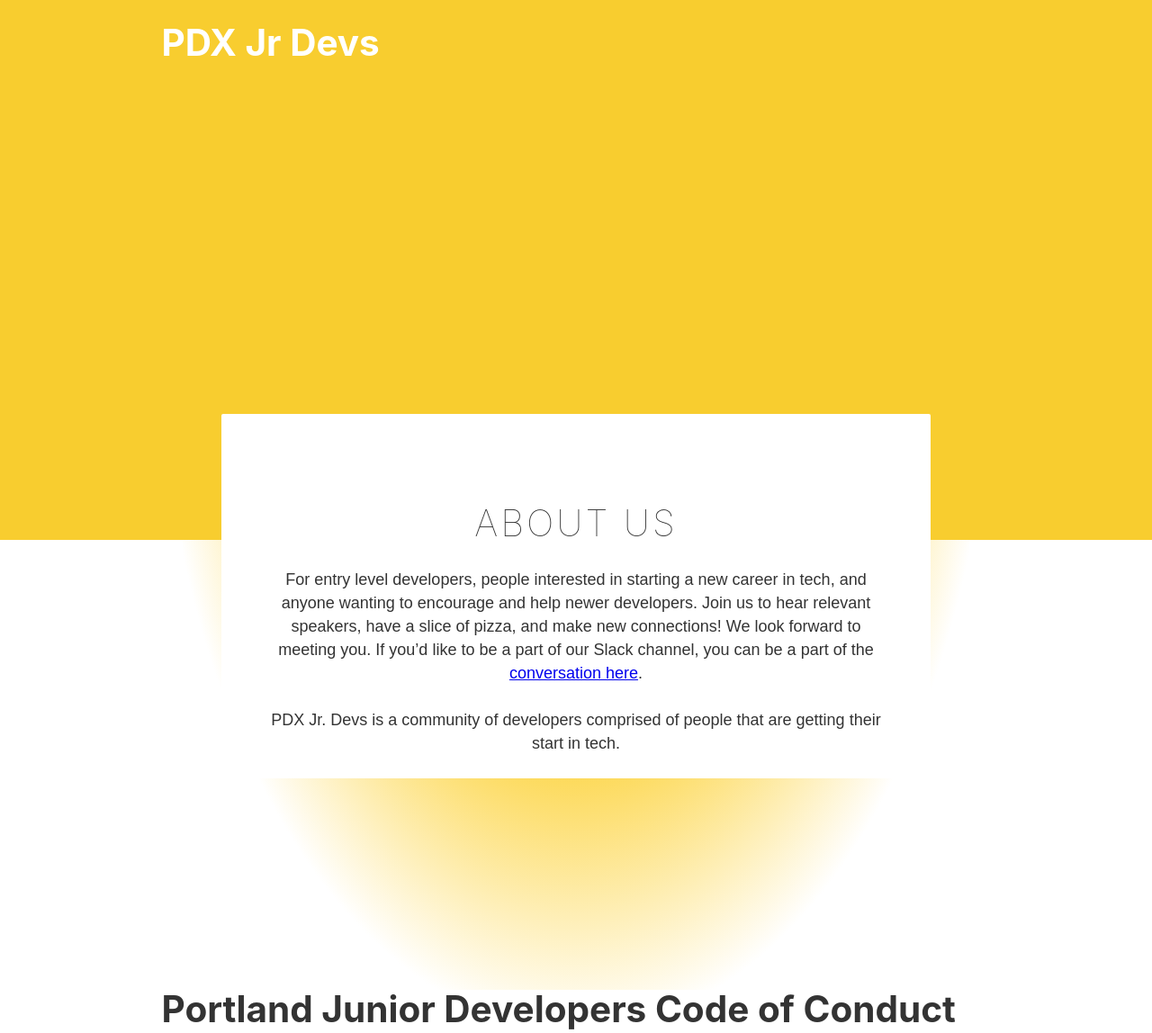
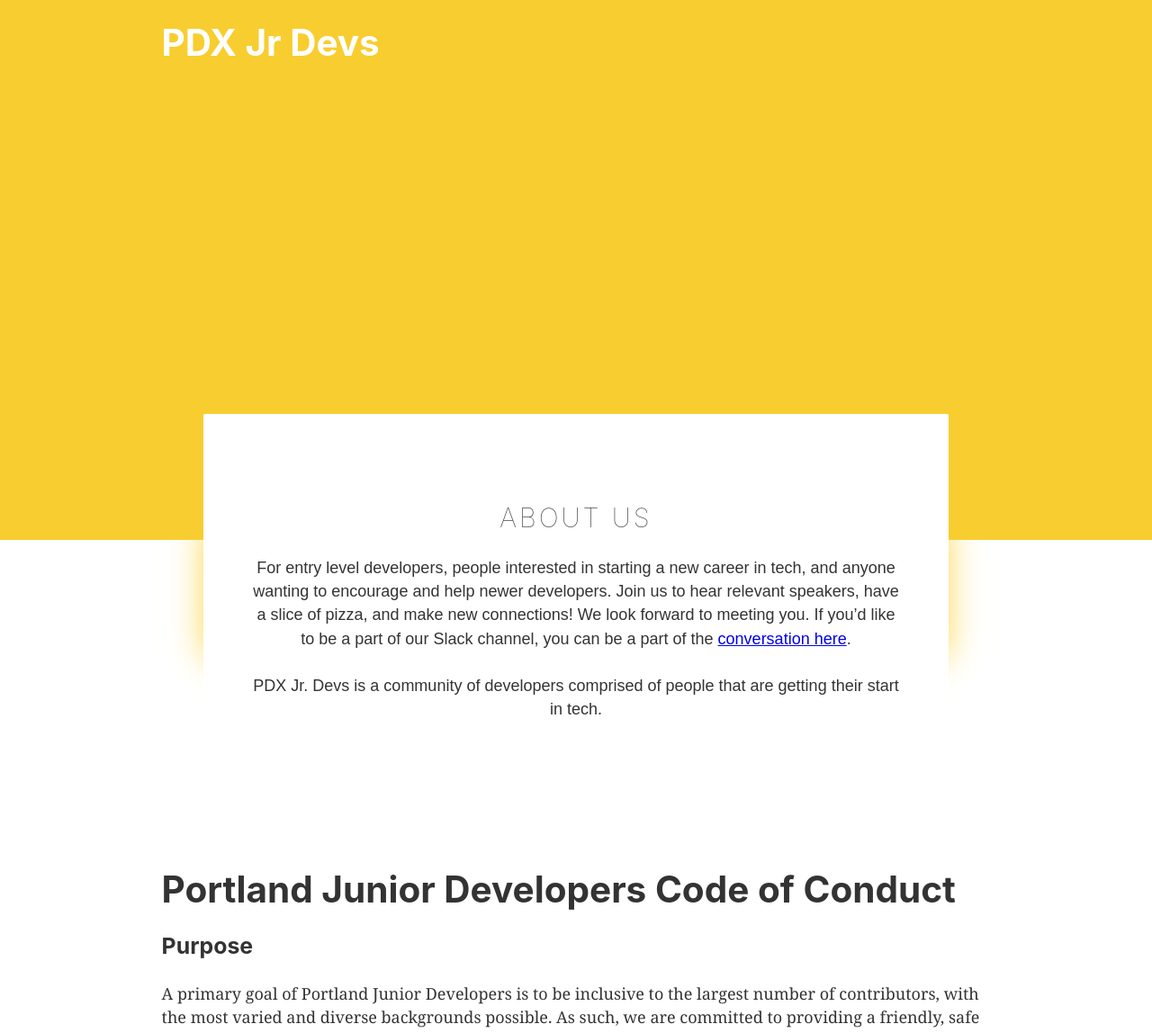
Before and after one commit to Portland-JR-Devs/jr-dev-site2020, a Gatsby site: page / in a window 1280 px wide. Shown: the top 1148 px of the page at 90% size. Built offline with nearby package versions, Linux system fonts and the light colour scheme; Gatsby itself is replaced by a stand-in of ours.

Commit message:
Change styling, code while mobbing

```diff
--- a/src/components/about/About.js
+++ b/src/components/about/About.js
@@ -1,13 +1,12 @@
 import React from "react"
 import "./about.scss"
 
-const About = props => {
+const About = () => {
   return (
-      <div className="outer-container">
         <div className="about-container">
-          <h1 id="about-us-header">
-            {props.title}
-          </h1>
+          <h2 id="about-us-header">
+            About Us
+          </h2>
           <p>
             For entry level developers, people interested in starting a new
             career in tech, and anyone wanting to encourage and help newer
@@ -21,7 +20,6 @@
             are getting their start in tech.
           </p>
         </div>
-      </div>
   )
 }
 
--- a/src/components/about/about.scss
+++ b/src/components/about/about.scss
@@ -1,10 +1,3 @@
-.outer-container {
-  margin: 0 auto;
-  height: 500px;
-  width: 95%;
-  background: radial-gradient(at 50% -50%, #fccf2b 250px, #fff 75%, #fff 50%);
-}
-
 .about-container {
   position: relative;
   top: -140px;
@@ -12,8 +5,8 @@
   flex-direction: column;
   justify-content: center;
   align-items: center;
+  margin: auto;
   width: 90%;
-  margin: auto;
   padding: 100px 50px 0;
   text-align: center;
   background-color: #fff;
@@ -21,7 +14,20 @@
   font-family: Arial, Helvetica, sans-serif;
 }
 
+.about-container::before {
+  content: '';
+  position: absolute;
+  top: 140px;
+  left: 0;
+  margin: 0 auto;
+  height: 160px;
+  width: 100%;
+  box-shadow: 0 -25px 40px -5px #fccf2b;
+  z-index: -1;
+}
+
 #about-us-header {
   letter-spacing: 3px;
   font-weight: 100;
+  text-transform: uppercase;
 }
```
Also changed, not shown: 1 other file.
